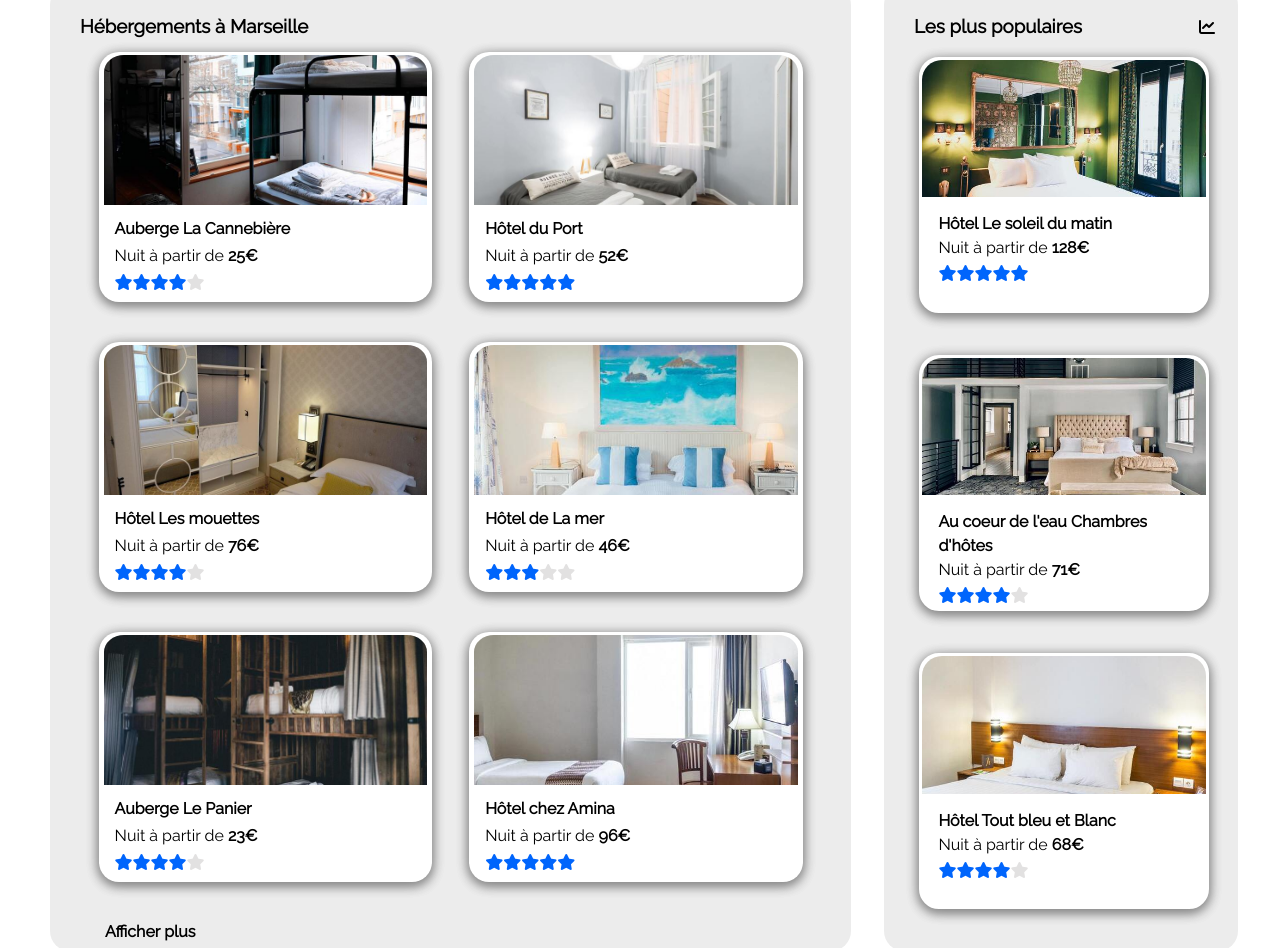
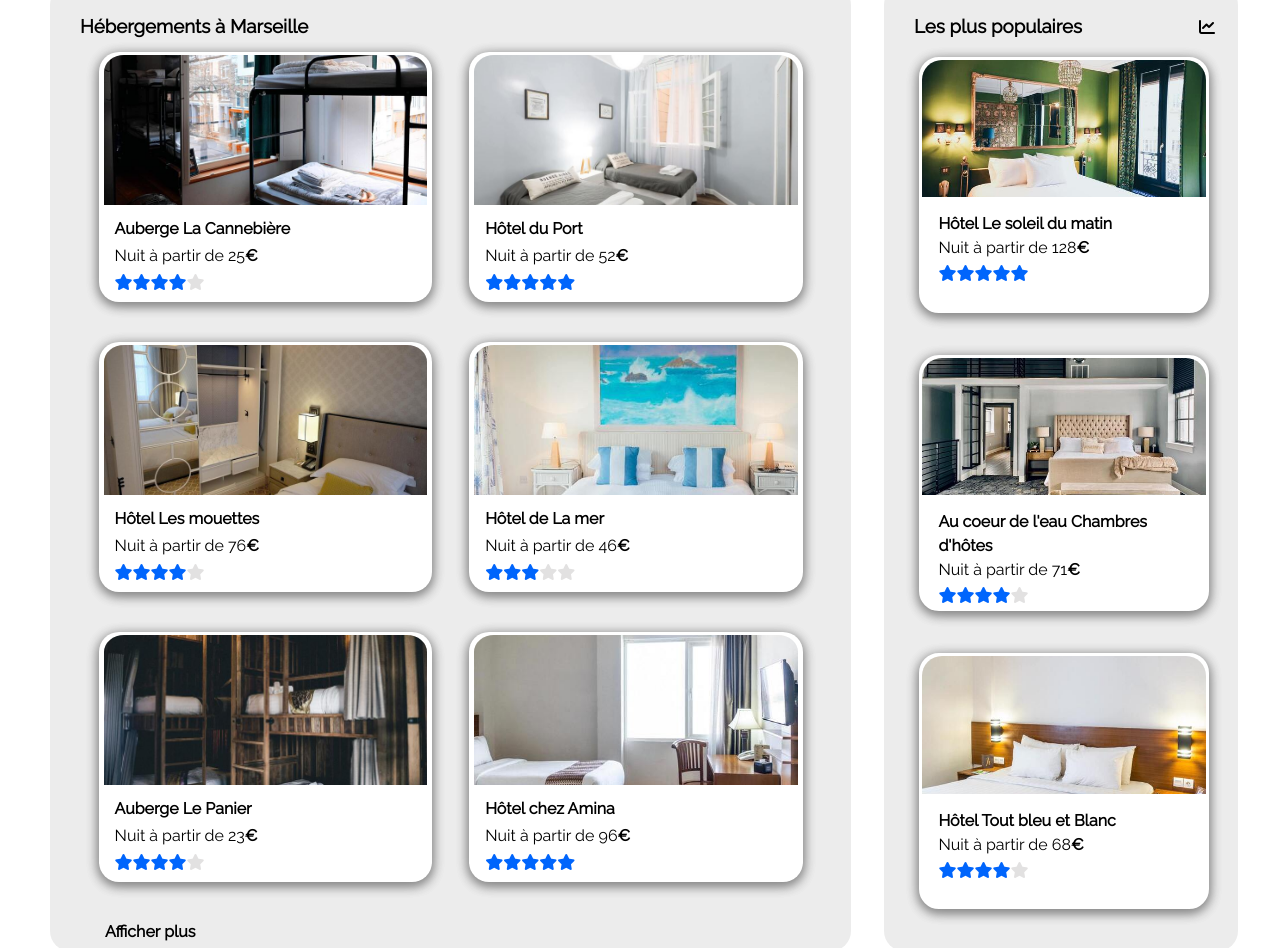
Before and after one commit to Tinany/Faure_Tinany_2_10122020, a plain HTML site: page index.html in a window 1280 px wide. Shown: the part 407-1355 px from the top of the page. Drawn offline with Linux system fonts and the light colour scheme.

Commit message:
Edit HTML
Correction

```diff
--- a/index.html
+++ b/index.html
@@ -104,7 +104,7 @@
                                 <img src="images/hebergements/auberge_la_cannebiere.jpg" alt="">
                                 <div class="hosting-1">
                                     <h4><b>Auberge La Cannebière</b></h4>
-                                    <p>Nuit à partir de <b>25€</b></p>
+                                    <p>Nuit à partir de 25<b>€</b></p>
                                     <div class="stars">
                                         <i class="fa fa-star"></i>
                                         <i class="fa fa-star"></i>
@@ -120,7 +120,7 @@
                                 <img src="images/hebergements/hotel_du_port.jpg" alt="">
                                 <div class="hosting-1">
                                     <h4><b>Hôtel du Port</b></h4>
-                                    <p>Nuit à partir de <b>52€</b></p>
+                                    <p>Nuit à partir de 52<b>€</b></p>
                                     <div class="stars">
                                         <i class="fa fa-star"></i>
                                         <i class="fa fa-star"></i>
@@ -136,7 +136,7 @@
                                 <img src="images/hebergements/hotel_les_mouettes.jpg" alt="">
                                 <div class="hosting-1">
                                     <h4><b>Hôtel Les mouettes</b></h4>
-                                    <p>Nuit à partir de <b>76€</b></p>
+                                    <p>Nuit à partir de 76<b>€</b></p>
                                     <div class="stars">
                                         <i class="fa fa-star"></i>
                                         <i class="fa fa-star"></i>
@@ -152,7 +152,7 @@
                                 <img src="images/hebergements/hotel_de_la_mer.jpg" alt="">
                                 <div class="hosting-1">
                                     <h4><b>Hôtel de La mer</b></h4>
-                                    <p>Nuit à partir de <b>46€</b></p>
+                                    <p>Nuit à partir de 46<b>€</b></p>
                                     <div class="stars">
                                         <i class="fa fa-star"></i>
                                         <i class="fa fa-star"></i>
@@ -168,7 +168,7 @@
                                 <img src="images/hebergements/auberge_le_panier.jpg" alt="">
                                 <div class="hosting-1">
                                     <h4><b>Auberge Le Panier</b></h4>
-                                    <p>Nuit à partir de <b>23€</b></p>
+                                    <p>Nuit à partir de 23<b>€</b></p>
                                     <div class="stars">
                                         <i class="fa fa-star"></i>
                                         <i class="fa fa-star"></i>
@@ -184,7 +184,7 @@
                                 <img src="images/hebergements/hotel_chez_amina.jpg" alt="">
                                 <div class="hosting-1">
                                     <h4><b>Hôtel chez Amina</b></h4>
-                                    <p>Nuit à partir de <b>96€</b></p>
+                                    <p>Nuit à partir de 96<b>€</b></p>
                                     <div class="stars">
                                         <i class="fa fa-star"></i>
                                         <i class="fa fa-star"></i>
@@ -212,7 +212,7 @@
                                 <img src="images/hebergements/hotel_le_soleil_du_matin.jpg" alt="">
                                 <div class="hosting-2">
                                     <h4><b>Hôtel Le soleil du matin</b></h4>
-                                    <p>Nuit à partir de <b>128€</b></p>
+                                    <p>Nuit à partir de 128<b>€</b></p>
                                     <div class="stars">
                                         <i class="fa fa-star"></i>
                                         <i class="fa fa-star"></i>
@@ -226,7 +226,7 @@
                                 <img src="images/hebergements/au_coeur_de_leau.jpg" alt="">
                                 <div class="hosting-2">
                                     <h4><b>Au coeur de l'eau Chambres d'hôtes</b></h4>
-                                    <p>Nuit à partir de <b>71€</b></p>
+                                    <p>Nuit à partir de 71<b>€</b></p>
                                     <div class="stars">
                                         <i class="fa fa-star"></i>
                                         <i class="fa fa-star"></i>
@@ -240,7 +240,7 @@
                                 <img src="images/hebergements/hotel_tout_bleu_et_blanc.jpg" alt="">
                                 <div class="hosting-2">
                                     <h4><b>Hôtel Tout bleu et Blanc</b></h4>
-                                    <p>Nuit à partir de <b>68€</b></p>
+                                    <p>Nuit à partir de 68<b>€</b></p>
                                     <div class="stars">
                                         <i class="fa fa-star"></i>
                                         <i class="fa fa-star"></i>
@@ -311,7 +311,7 @@
             <footer>
                 <!--About-->
                 <section class="footerContainer">
-                    <h3><b>A Propos</b></h3>
+                    <h3><b>A propos</b></h3>
                     <ul>
                         <li class="footerLinks">Fonctionnement du site</li>
                         <li class="footerLinks">Conditions générales de vente</li>
```
